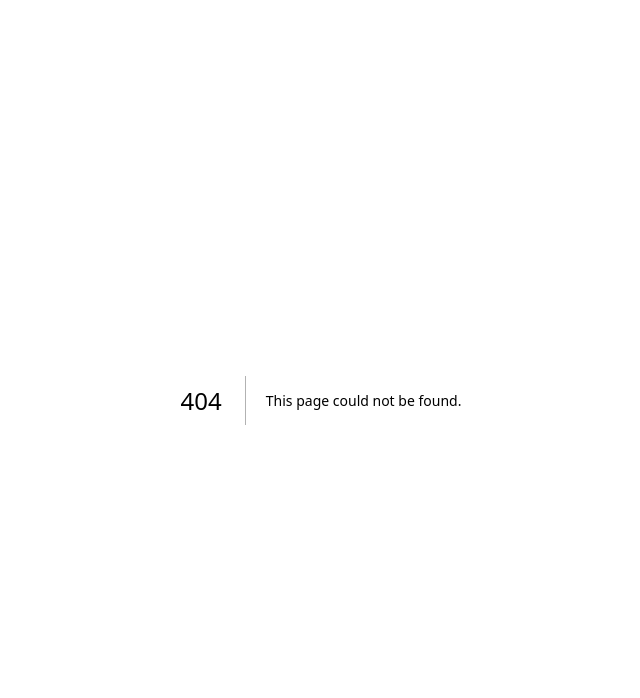
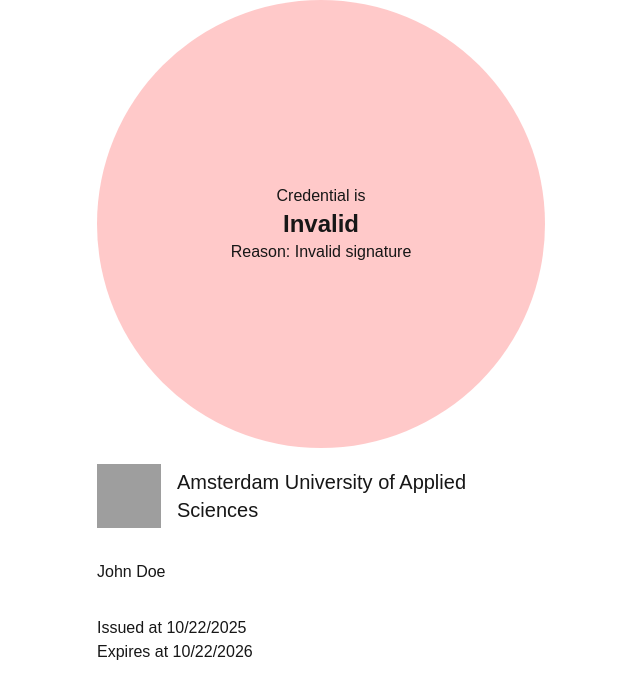
Before and after one commit to Yummygum/iot-identity-app, a Next.js app: page /verify in a window 1280 px wide. Before the commit this address had no page. Shown: the top 698 px of the page, without its empty margins (319-959 px from the left). Built offline with nearby package versions, Linux system fonts and the light colour scheme; grey boxes are pictures that could not be loaded.

Commit message:
feat: add structure of verification page using dummy data

```diff
--- a/package.json
+++ b/package.json
@@ -9,9 +9,11 @@
     "lint": "prettier -c . && eslint "
   },
   "dependencies": {
+    "next": "15.5.6",
     "react": "19.1.0",
     "react-dom": "19.1.0",
-    "next": "15.5.6"
+    "tailwind-merge": "^3.3.1",
+    "zod": "^4.1.12"
   },
   "devDependencies": {
     "@eslint/eslintrc": "^3",
--- /dev/null
+++ b/src/app/api/verify/route.ts
@@ -0,0 +1,43 @@
+export async function POST() {
+  await new Promise((resolve) => setTimeout(resolve, 1000))
+
+  const isValid = Math.random() < 0.5
+
+  if (isValid) {
+    return Response.json({
+      isValid: true,
+      verifier: {
+        verifiedAt: new Date(),
+        name: 'Verifier XYZ',
+        url: 'https://example.com/verifier-xyz'
+      },
+      credential: {
+        name: 'John Doe',
+        issuer: {
+          name: 'Amsterdam University of Applied Sciences',
+          logoUrl:
+            'https://encrypted-tbn0.gstatic.com/images?q=tbn:ANd9GcSm8RwvnbGaiWMpSJM7V5hPeftqJ4jj8_oiTw&s'
+        },
+        issuanceDate: new Date(),
+        expiryDate: new Date(
+          new Date().setFullYear(new Date().getFullYear() + 1)
+        )
+      }
+    })
+  }
+
+  return Response.json({
+    isValid: false,
+    reason: 'Invalid signature',
+    credential: {
+      name: 'John Doe',
+      issuer: {
+        name: 'Amsterdam University of Applied Sciences',
+        logoUrl:
+          'https://encrypted-tbn0.gstatic.com/images?q=tbn:ANd9GcSm8RwvnbGaiWMpSJM7V5hPeftqJ4jj8_oiTw&s'
+      },
+      issuanceDate: new Date(),
+      expiryDate: new Date(new Date().setFullYear(new Date().getFullYear() + 1))
+    }
+  })
+}
--- a/src/app/globals.css
+++ b/src/app/globals.css
@@ -12,13 +12,6 @@
   --font-mono: var(--font-geist-mono);
 }
 
-@media (prefers-color-scheme: dark) {
-  :root {
-    --background: #0a0a0a;
-    --foreground: #ededed;
-  }
-}
-
 body {
   background: var(--background);
   color: var(--foreground);
--- /dev/null
+++ b/src/app/verify/page.tsx
@@ -0,0 +1,11 @@
+import SectionVerification from '@/components/organisms/SectionVerification/SectionVerification'
+
+const Verify = () => {
+  return (
+    <div>
+      <SectionVerification />
+    </div>
+  )
+}
+
+export default Verify
--- /dev/null
+++ b/src/components/molecules/CredentialOverview/CredentialOverview.tsx
@@ -0,0 +1,34 @@
+import { TVerificationResult } from '@/lib/schemas/verificationResultSchema'
+
+interface ICredentialOverviewProps {
+  isLoading?: boolean
+  data: TVerificationResult['credential']
+}
+
+const CredentialOverview = ({ data, isLoading }: ICredentialOverviewProps) => {
+  if (isLoading || !data) {
+    return null
+  }
+
+  return (
+    <div className="mt-4 flex flex-col gap-8">
+      <div className="flex items-center gap-4 text-xl">
+        <img
+          alt=""
+          className="aspect-square h-16 object-cover object-left"
+          src={data?.issuer.logoUrl}
+        />
+        <p>{data.issuer.name}</p>
+      </div>
+
+      <p>{data.name}</p>
+
+      <div>
+        <p>Issued at {new Date(data.issuanceDate).toLocaleDateString()}</p>
+        <p>Expires at {new Date(data.expiryDate).toLocaleDateString()}</p>
+      </div>
+    </div>
+  )
+}
+
+export default CredentialOverview
--- /dev/null
+++ b/src/components/molecules/VerificationResult/VerificationResult.tsx
@@ -0,0 +1,47 @@
+import { twMerge } from 'tailwind-merge'
+
+import { TVerificationResult } from '@/lib/schemas/verificationResultSchema'
+
+interface IVerificationResultProps {
+  isLoading: boolean
+  data: TVerificationResult | null
+}
+
+const VerificationResult = ({ data, isLoading }: IVerificationResultProps) => {
+  if (isLoading) {
+    return (
+      <div className="flex aspect-square w-full flex-col items-center justify-center rounded-full bg-neutral-200">
+        Loading...{' '}
+      </div>
+    )
+  }
+
+  return (
+    <div
+      className={twMerge(
+        'flex aspect-square w-full flex-col items-center justify-center rounded-full',
+        data?.isValid ? 'bg-green-200' : 'bg-red-200'
+      )}
+    >
+      <p>{data?.isValid ? 'Credential has been' : 'Credential is'}</p>
+      <p className="text-2xl font-semibold">
+        {data?.isValid ? 'Validated' : 'Invalid'}
+      </p>
+
+      {data?.isValid ? (
+        <div>
+          <p>
+            By{' '}
+            <a className="underline" href={data.verifier.url} target="_blank">
+              {data.verifier.name}
+            </a>
+          </p>
+        </div>
+      ) : (
+        <div>Reason: {data?.reason}</div>
+      )}
+    </div>
+  )
+}
+
+export default VerificationResult
--- /dev/null
+++ b/src/components/organisms/SectionVerification/SectionVerification.tsx
@@ -0,0 +1,56 @@
+'use client'
+
+import { useEffect, useState } from 'react'
+
+import CredentialOverview from '@/components/molecules/CredentialOverview/CredentialOverview'
+import VerificationResult from '@/components/molecules/VerificationResult/VerificationResult'
+import {
+  TVerificationResult,
+  verificationResultSchema
+} from '@/lib/schemas/verificationResultSchema'
+
+const SectionVerification = () => {
+  const [isLoading, setIsLoading] = useState(true)
+  const [result, setResult] = useState<TVerificationResult | null>(null)
+
+  useEffect(() => {
+    const fetchData = async () => {
+      try {
+        const res = await fetch('/api/verify', { method: 'POST' })
+        const data = await res.json()
+
+        const parseRes = verificationResultSchema.parse(data)
+
+        setResult(parseRes)
+
+        setResult(data)
+      } catch {
+        setResult({
+          isValid: false,
+          reason: 'Failed to verify credential',
+          credential: null
+        })
+      }
+    }
+
+    fetchData()
+  }, [])
+
+  useEffect(() => {
+    if (result) {
+      setIsLoading(false)
+    }
+  }, [result])
+
+  return (
+    <div className="mx-auto w-full max-w-md">
+      <VerificationResult data={result} isLoading={isLoading} />
+      <CredentialOverview
+        data={result?.credential ?? null}
+        isLoading={isLoading}
+      />
+    </div>
+  )
+}
+
+export default SectionVerification
--- /dev/null
+++ b/src/lib/schemas/verificationResultSchema.ts
@@ -0,0 +1,39 @@
+import z from 'zod'
+
+const credentialSchema = z.object({
+  name: z.string().min(1, 'name cannot be empty'),
+  issuer: z.object({
+    name: z.string().min(1, 'issuer name cannot be empty'),
+    logoUrl: z.url('logoUrl must be a valid URL')
+  }),
+  issuanceDate: z.string().refine((date) => !isNaN(Date.parse(date)), {
+    message: 'Invalid date format'
+  }),
+  expiryDate: z.string().refine((date) => !isNaN(Date.parse(date)), {
+    message: 'Invalid date format'
+  })
+})
+
+export const verificationResultSchema = z.discriminatedUnion('isValid', [
+  z.object({
+    isValid: z.literal(true),
+    verifier: z.object({
+      verifiedAt: z
+        .string()
+        .refine((date) => !isNaN(Date.parse(date)), {
+          message: 'Invalid date format'
+        })
+        .pipe(z.coerce.date()),
+      name: z.string().min(1, 'name cannot be empty'),
+      url: z.url('url must be a valid URL')
+    }),
+    credential: credentialSchema
+  }),
+  z.object({
+    isValid: z.literal(false),
+    reason: z.string().min(1, 'reason cannot be empty'),
+    credential: credentialSchema.nullable()
+  })
+])
+
+export type TVerificationResult = z.infer<typeof verificationResultSchema>
```
Also changed, not shown: 1 other file (tests, documents, lock files or other folders).
